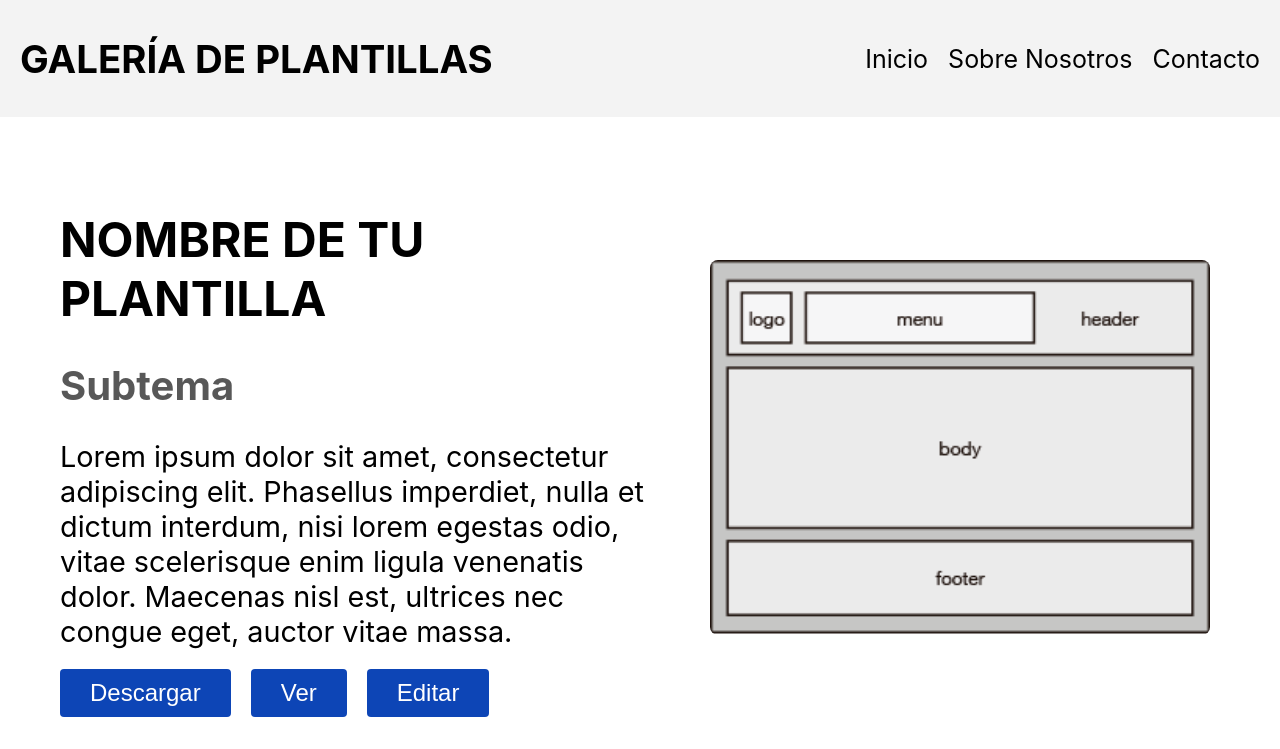
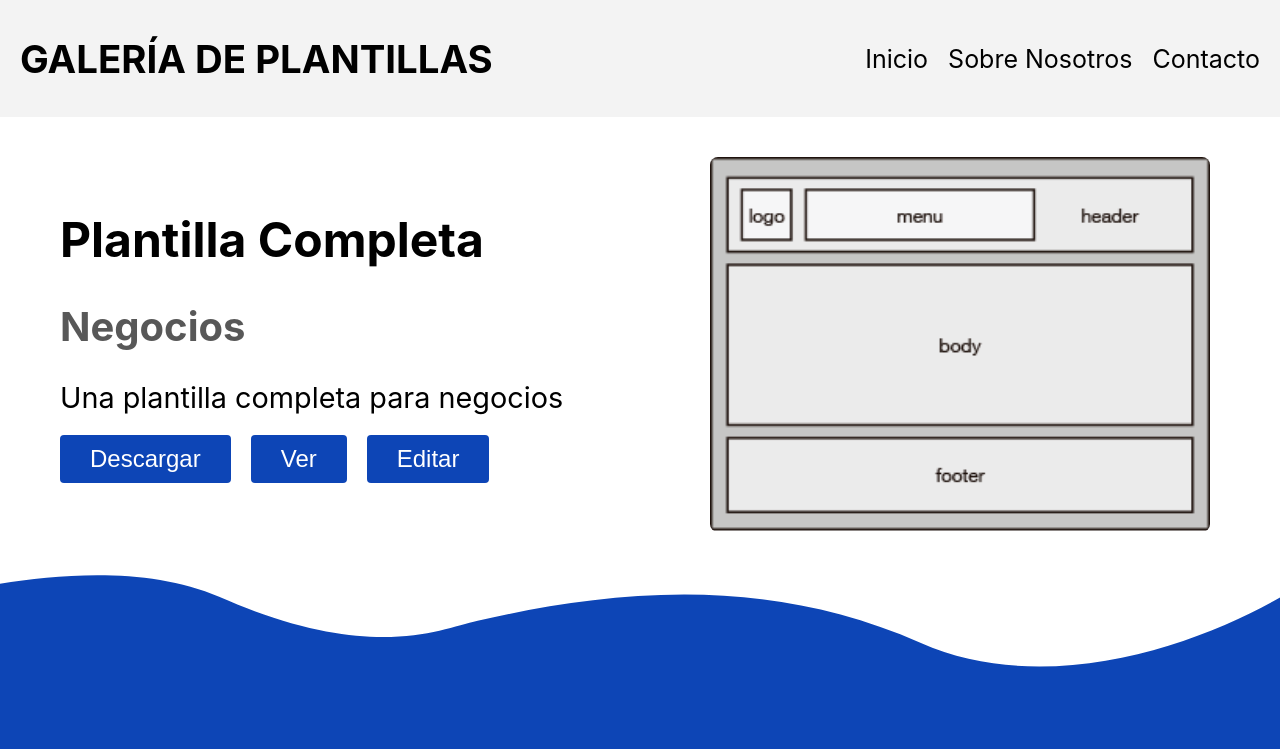
Before and after one commit to anrivers/galeria-de-plantillas, a React (Create React App) app: page /CardsDetail/1 in a window 1280 px wide. Shown: the top 749 px of the page. Built offline with nearby package versions, Linux system fonts and the light colour scheme.

Commit message:
Se modificaron los archivos de cards (plantillas) haciendo que estos llamen a las templates del archivo de js, para que aparezan en el detalle de cards

```diff
--- a/src/components/Cards.jsx
+++ b/src/components/Cards.jsx
@@ -2,15 +2,15 @@
 import './Cards.css';
 import { Link } from 'react-router-dom';
 
-const Card = ({ imageUrl, title, description }) => {
+const Card = ({ imageUrl, title, description, templateId }) => {
   return (
     <div className="card">
       <img src={imageUrl} alt={title} />
       <div className="card-info">
         <h2>{title}</h2>
         <p>{description}</p>
-        <Link to='/CardsDetail'>
-        <button className="card-button">Ver más</button>
+        <Link to={`/CardsDetail/${templateId}`}>
+          <button className="card-button">Ver más</button>
         </Link>
       </div>
     </div>
--- a/src/components/CardsDetail.jsx
+++ b/src/components/CardsDetail.jsx
@@ -1,23 +1,39 @@
-import React from 'react';
+import React, { useEffect, useState } from 'react';
+import { getTemplateById } from '../services/templateService';
 import './CardsDetail.css';
+import { Link } from 'react-router-dom';
 
-const CardsDetail = () => {
+const CardsDetail = ({ id }) => {
+  const [template, setTemplate] = useState(null);
+
+  useEffect(() => {
+    getTemplateById(id).then(data => setTemplate(data)).catch(error => console.error(error));
+  }, [id]);
+
+  if (!template) {
+    return <div>Cargando...</div>;
+  }
+
   return (
     <div className="template-detail-container">
       <div className="template-detail-content">
-        <h1>NOMBRE DE TU PLANTILLA</h1>
-        <h2>Subtema</h2>
-        <p>
-          Lorem ipsum dolor sit amet, consectetur adipiscing elit. Phasellus imperdiet, nulla et dictum interdum, nisi lorem egestas odio, vitae scelerisque enim ligula venenatis dolor. Maecenas nisl est, ultrices nec congue eget, auctor vitae massa.
-        </p>
+        <h1>{template.name}</h1>
+        <h2>{template.subtheme}</h2>
+        <p>{template.description}</p>
         <div className="buttons">
-          <button className="btn">Descargar</button>
-          <button className="btn">Ver</button>
-          <button className="btn">Editar</button>
+          <Link to={`/DownloadTemplate/${id}`}>
+            <button className="btn">Descargar</button>
+          </Link>
+          <Link to={`/ViewTemplate/${id}`}>
+            <button className="btn">Ver</button>
+          </Link>
+          <Link to={`/EditTemplate/${id}`}>
+            <button className="btn">Editar</button>
+          </Link>
         </div>
       </div>
       <div className="template-detail-image">
-        <img src="/images/estructura-web.png" alt="Plantilla" />
+      <img src={template.imageUrl} />
       </div>
     </div>
   );
--- a/src/pages/CardsDetailPage.js
+++ b/src/pages/CardsDetailPage.js
@@ -1,16 +1,18 @@
+import React from 'react';
+import { useParams } from 'react-router-dom';
 import Header from '../components/Header';
 import Footer from '../components/Footer';
-import React from 'react';
 import CardsDetail from '../components/CardsDetail';
 
+function CardsDetailPage() {
+  const { id } = useParams();
 
-function CardsDetailPage() {
   return (
-<div>
-    <Header></Header>
-    <CardsDetail></CardsDetail>
-    <Footer></Footer>
-</div>
+    <div>
+      <Header />
+      <CardsDetail id={id} />
+      <Footer />
+    </div>
   );
 }
 
```
